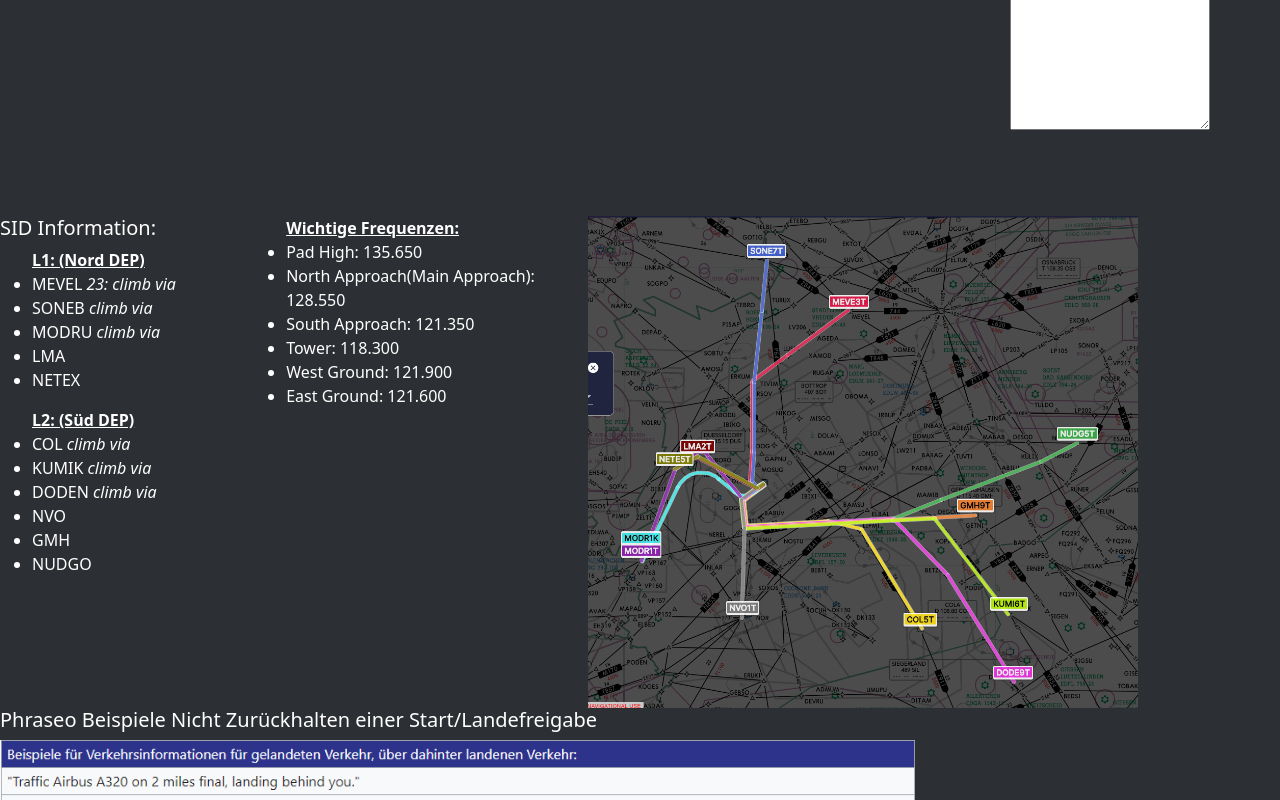
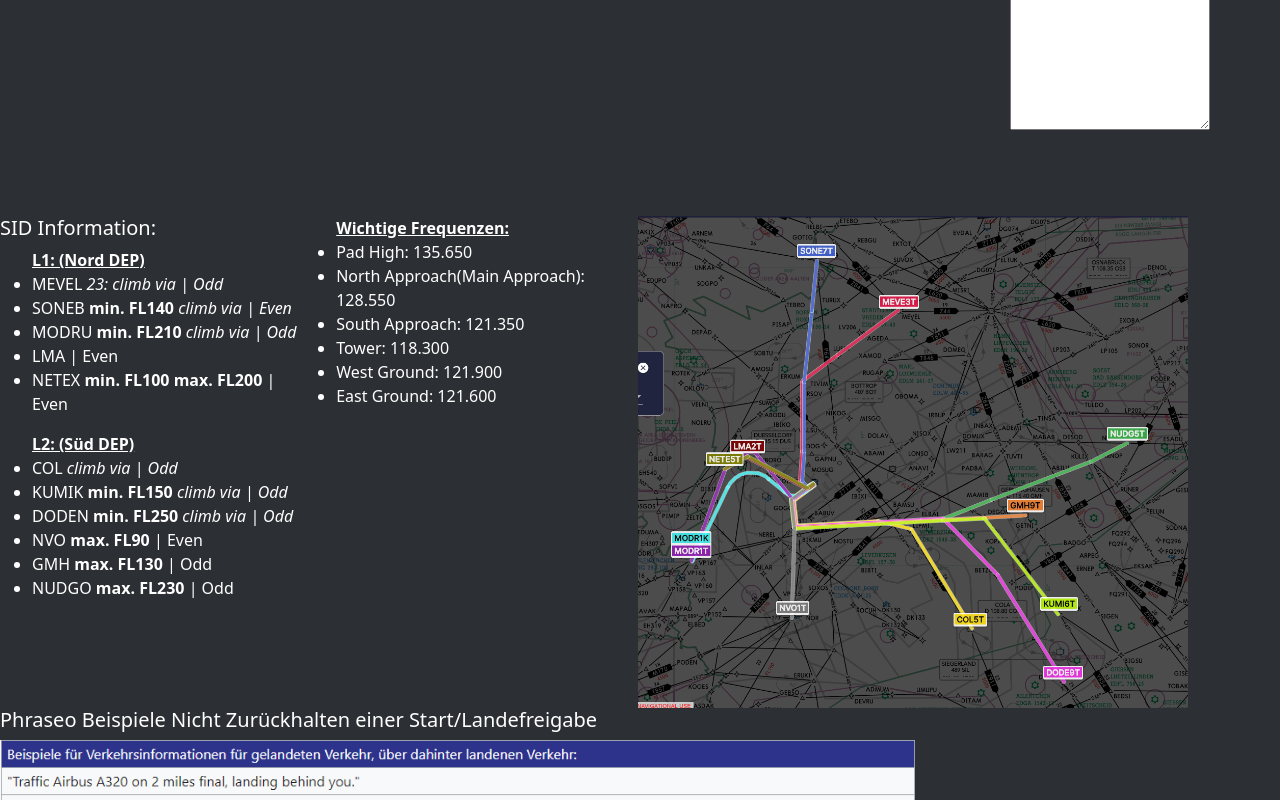
Before and after one commit to AstroLuluGit/astrolulu.de, a plain HTML site: page EDDLNotes.html in a window 1280 px wide. Shown: the part 487-1287 px from the top of the page. Drawn offline with nearby package versions, Linux system fonts and the light colour scheme.

Commit message:
Added even/odd and FL Restrictions

```diff
--- a/EDDLNotes.html
+++ b/EDDLNotes.html
@@ -67,20 +67,20 @@
                 <ul>
                     <u><b>L1: (Nord DEP)</b></u>
                     <br>
-                      <li>MEVEL <i>23: climb via</i></li>
-                      <li>SONEB <i>climb via</i></li>
-                      <li>MODRU <i>climb via</i></li>
-                      <li>LMA</li>
-                      <li>NETEX</li>
+                    <li>MEVEL <i>23: climb via | Odd</i></li>
+                    <li>SONEB <strong>min. FL140</strong> <i>climb via | Even</i></li>
+                    <li>MODRU <strong>min. FL210</strong> <i>climb via | Odd</i></li>
+                    <li>LMA | Even</li>
+                    <li>NETEX <strong>min. FL100 max. FL200</strong> | Even</li>
                 </ul>
                 <ul>
                     <u><b>L2: (Süd DEP)</b></u>
-                      <li>COL <i>climb via</i></li>
-                      <li>KUMIK <i>climb via</i></li>
-                      <li>DODEN <i>climb via</i></li>
-                      <li>NVO</li>
-                      <li>GMH</li>
-                      <li>NUDGO</li>
+                    <li>COL <i>climb via | Odd</i></li>
+                    <li>KUMIK <strong>min. FL150</strong> <i>climb via | Odd</i></li>
+                    <li>DODEN <strong>min. FL250</strong> <i>climb via | Odd</i></li>
+                    <li>NVO <strong>max. FL90</strong> | Even</li>
+                    <li>GMH <strong>max. FL130</strong> | Odd</li>
+                    <li>NUDGO <strong>max. FL230</strong> | Odd</li>
                 </ul>
             </div>
             <div style='display: inline-block; vertical-align: top;' id="frequencies">
@@ -113,11 +113,7 @@
               <h5>Wirbelschleppen Kategorien:</h4>
               <img src="./pictures/Wirbelschleppen.png">
             </div>
-
           </div>
-
-
-
         </div>
         <script src="./assets/js/notes.js"></script>
     </body>
--- a/assets/css/design.css
+++ b/assets/css/design.css
@@ -43,7 +43,7 @@ body {
 }
 
 #sidInfo {
-    width: 250px;
+    width: 300px;
 }
 
 #frequencies {
```
Lines whose indentation alone changed are shown as unchanged.
